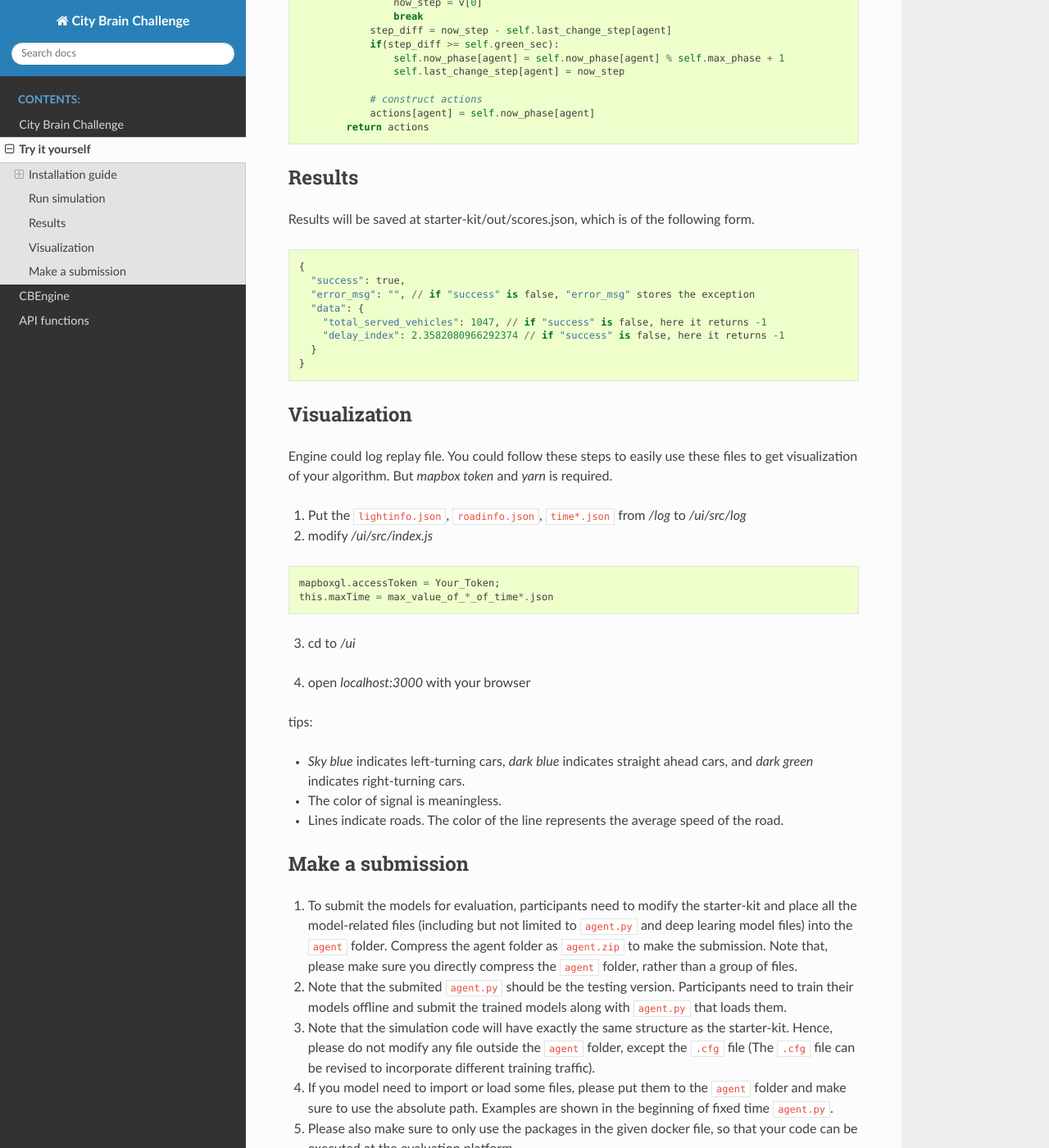
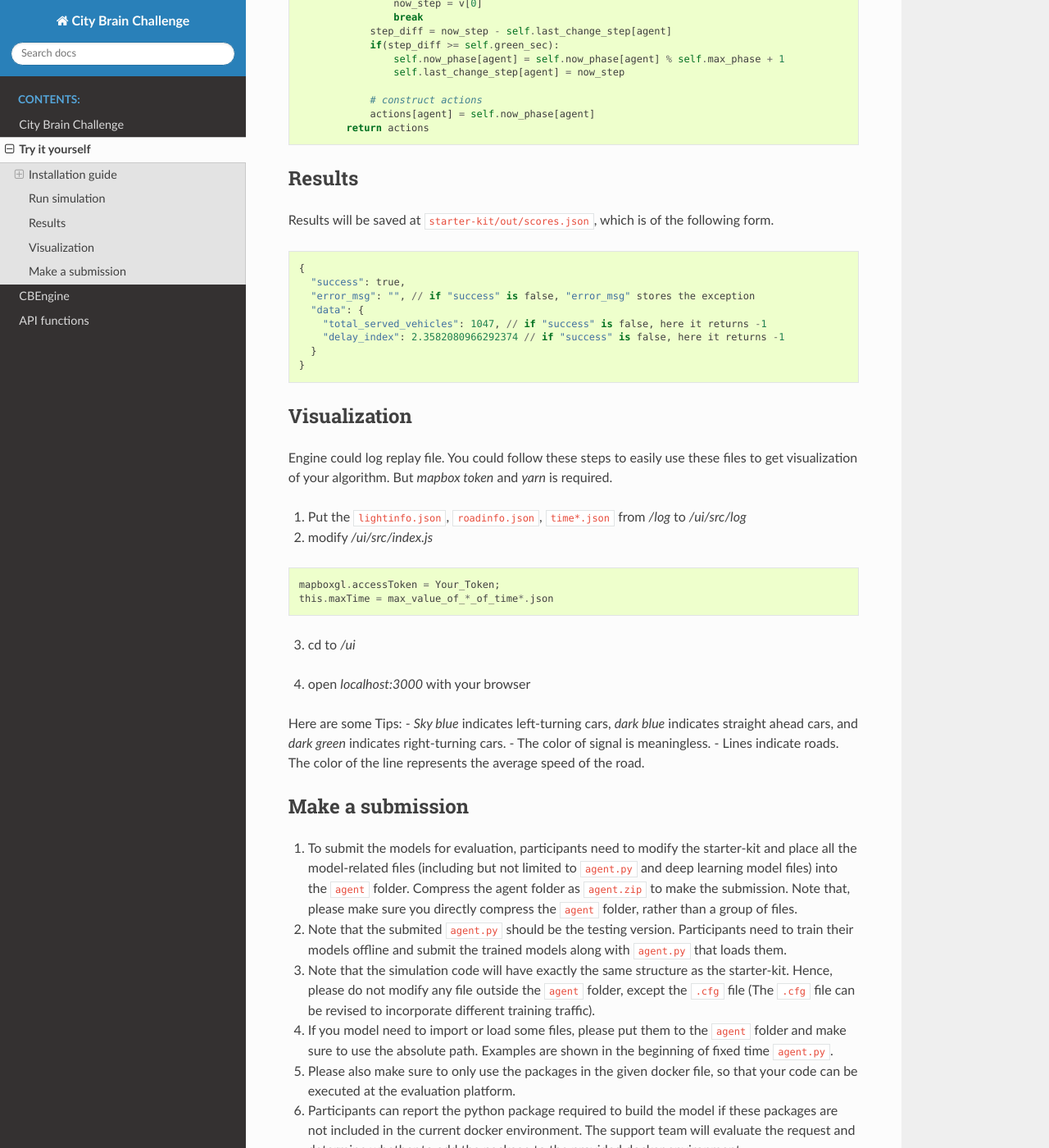
Before and after one commit to CityBrainChallenge/KDDCup2021-CityBrainChallenge, a Sphinx documentation site: the page built from docs/try-it-yourself.rst, in a window 1280 px wide and 1400 px high, scrolled down 2454 px. Shown: the whole window at 82% size. Built offline with Sphinx 7.4.7 and the Read the Docs theme 2.0.0, drawn with Linux system fonts in a browser that asks for light colours.

Commit message:
Update try-it-yourself.rst

```diff
--- a/docs/try-it-yourself.rst
+++ b/docs/try-it-yourself.rst
@@ -36,7 +36,7 @@
 Run simulation
 ================
 
-To run this enviroment, you just need to run `demo.py` in starter-kit after installation, where the `actions` are simply fixed. In your implementation, you could use ``act()`` in ``agent.py`` to get the actions taken by the agent.
+To run this enviroment, you just need to run ``demo.py`` in starter-kit after installation, where the ``actions`` are simply fixed. In your implementation, you could use ``act()`` in ``agent.py`` to get the actions taken by the agent.
 
 .. code-block:: python
 
@@ -148,7 +148,7 @@
 Results
 ===============
 
-Results will be saved at starter-kit/out/scores.json, which is of the following form.
+Results will be saved at ``starter-kit/out/scores.json``, which is of the following form.
 
 .. code-block::
 
@@ -184,8 +184,7 @@
 
 4. open `localhost:3000` with your browser
 
-tips:
-
+Here are some Tips:
 - *Sky blue* indicates left-turning cars, *dark blue* indicates straight ahead cars, and *dark green* indicates right-turning cars.
 - The color of signal is meaningless.
 - Lines indicate roads. The color of the line represents the average speed of the road.
@@ -196,7 +195,7 @@
 Make a submission
 ==================
 
-1. To submit the models for evaluation, participants need to modify the starter-kit and place all the model-related files (including but not limited to ``agent.py`` and deep learing model files) into the ``agent`` folder. Compress the agent folder as ``agent.zip`` to make the submission. Note that, please make sure you directly compress the ``agent`` folder, rather than a group of files.
+1. To submit the models for evaluation, participants need to modify the starter-kit and place all the model-related files (including but not limited to ``agent.py`` and deep learning model files) into the ``agent`` folder. Compress the agent folder as ``agent.zip`` to make the submission. Note that, please make sure you directly compress the ``agent`` folder, rather than a group of files.
 
 2. Note that the submited ``agent.py`` should be the testing version. Participants need to train their models offline and submit the trained models along with ``agent.py`` that loads them.
 
```
